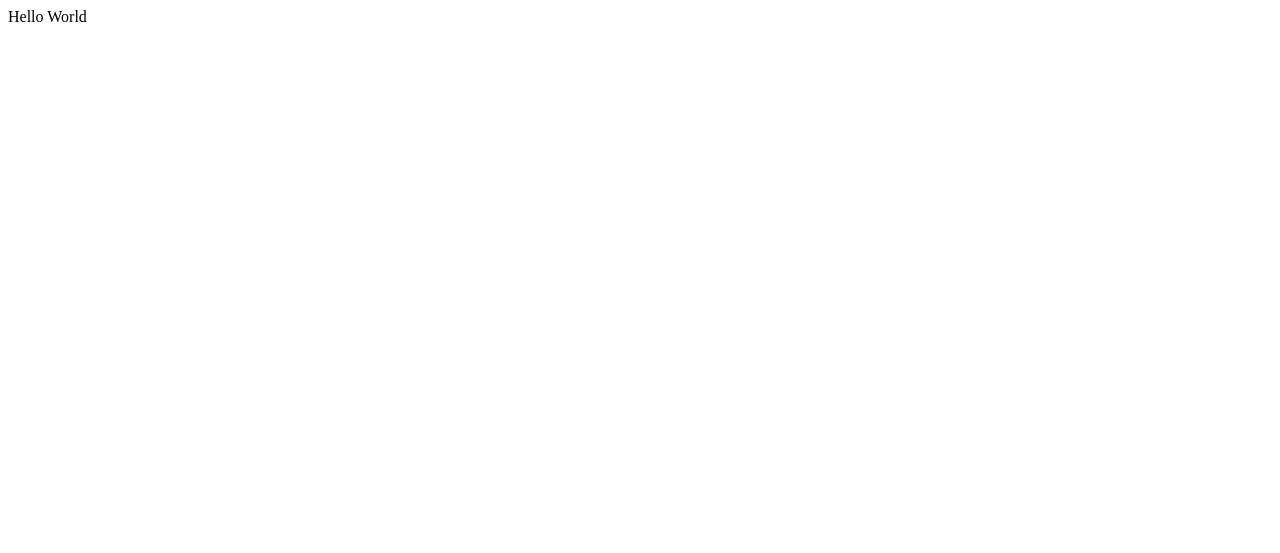
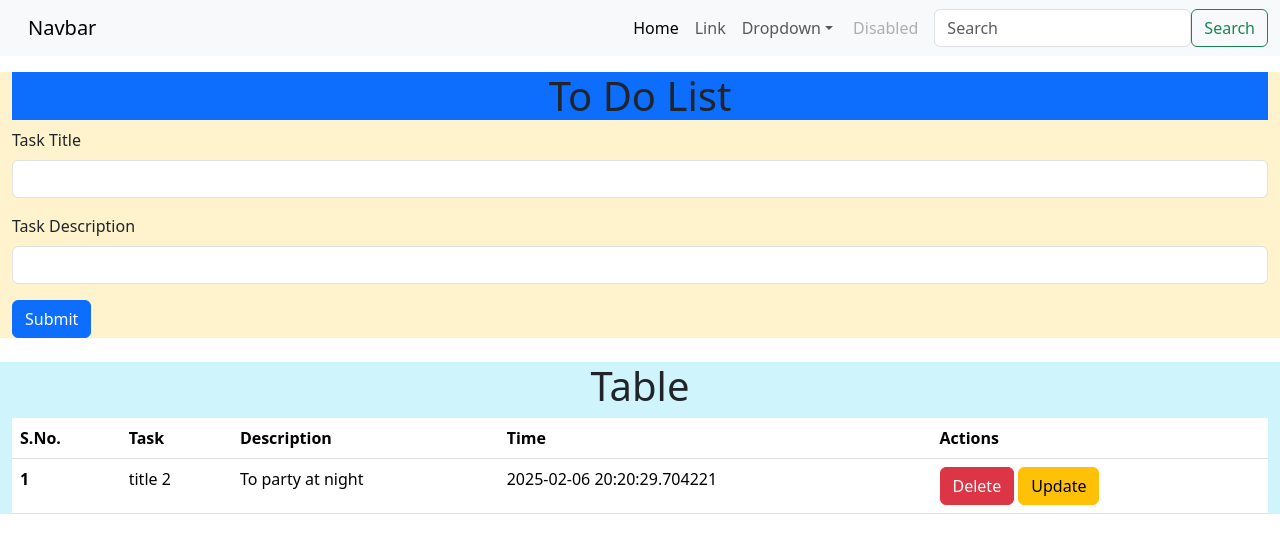
Before and after one commit to imawadh/Data-Science, a Flask app: page / in a window 1280 px wide. Before the commit the part shown is almost empty. Shown: the top 553 px of the page. Run offline with Flask 3, Linux system fonts and the light colour scheme; data comes from the database, SQL or seed files in the repository; both versions use the stored data as it was after the commit.

Commit message:
Almost Done with Flask

```diff
--- a/Python Flask/app.py
+++ b/Python Flask/app.py
@@ -1,24 +1,126 @@
+from flask import Flask, render_template,request,redirect
+from flask_sqlalchemy import SQLAlchemy
+from datetime import datetime
 
-from flask import Flask,render_template
+app = Flask(__name__)
+app.config['SQLALCHEMY_DATABASE_URI'] = 'sqlite:///todo.db' # In Flask, you would typically set SQLALCHEMY_DATABASE_URI in your application's configuration to specify which database SQLAlchemy should connect to.
+app.config['SQLALCHEMY_TRACK_MODIFICATIONS'] = False  # SQLALCHEMY_TRACK_MODIFICATIONS: This setting controls whether SQLAlchemy should track modifications to objects and emit signals. It’s typically set to False to prevent unnecessary overhead.
+
+db = SQLAlchemy(app)
+
+class Todo(db.Model):
+    sno = db.Column(db.Integer,primary_key = True)
+    task = db.Column(db.String(200),nullable=False)
+    desc = db.Column(db.String(500),nullable=False)
+    data_created = db.Column(db.DateTime,default=datetime.utcnow)
+
+    def __repr__(self) ->str:
+        return f"{self.sno} -- {self.task}"
+
+# @app.route("/")
+# def hello_world():
+#     return render_template('index.html')
+
+@app.route("/",methods=['GET','POST'])
+def hello_world():
+    # todo = Todo(task="First Todo" , desc= "Start Inversting in Stock Market")
+    # db.session.add(todo)
+    # db.session.commit()
+
+    task =''
+    desc = ''
+    if request.method=='POST':
+        print("Post method Using Form") # ye isliye hai ki hum jaye paye cmd se ki post method ayya hai
+        task = request.form.get('taskname')
+        desc = request.form.get('taskdesc')
+        todo = Todo(task=task,desc=desc)
+        db.session.add(todo)
+        db.session.commit()
+        all_todo = Todo.query.all()
+        return render_template('index.html',all_todo=all_todo)
+
+    all_todo = Todo.query.all()
+    return render_template('index.html', all_todo=all_todo)
 
 
-app = Flask(__name__)
+@app.route('/delete/<int:sno>')
+def delete(sno):
+    deleteTodo = Todo.query.filter_by(sno=sno).first()
+    db.session.delete(deleteTodo)
+    db.session.commit()
+    return redirect('/')
 
-# Base Route
-@app.route('/')
-def hello_world():
-    return render_template('index.html')
+@app.route('/show')
+def show():
+    # all_todo = Todo.query.all()
+    # print(all_todo)
+    return "This is a product page.."
 
-# Product Page
-@app.route('/products')
-def products():
-    return 'This is products page'
 
-# Product Skills
-@app.route('/skills')
-def skills():
-    return 'This is skills page'
+if __name__ == "__main__":
+    app.run(debug=True)
 
-# main driver function
-if __name__ == '__main__':
-    app.run(debug=True,port=8000)
+
+
+
+
+
+
+
+
+
+
+
+
+
+
+
+
+
+
+
+
+
+
+
+
+
+
+
+
+
+
+
+
+
+
+
+
+
+
+
+
+
+
+
+
+
+
+
+
+
+
+
+
+
+
+
+
+
+
+'''
+>>> from app import app, db  # Import your Flask app and db instance
+>>> with app.app_context():  # Push the application context
+>>>     db.create_all()  # Create the database tables
+
+'''
--- a/Python Flask/templates/index.html
+++ b/Python Flask/templates/index.html
@@ -1,11 +1,129 @@
+
 <!DOCTYPE html>
 <html lang="en">
 <head>
   <meta charset="UTF-8">
   <meta name="viewport" content="width=device-width, initial-scale=1.0">
-  <title>Document</title>
-</head>
-<body>
-  Hello World
-</body>
+  <!-- <meta http-equiv="refresh" content="2"> -->
+
+    <!-- Bootstrap CSS -->
+    <link rel="stylesheet" href="https://cdn.jsdelivr.net/npm/bootstrap@5.3.3/dist/css/bootstrap.rtl.min.css" integrity="sha384-dpuaG1suU0eT09tx5plTaGMLBsfDLzUCCUXOY2j/LSvXYuG6Bqs43ALlhIqAJVRb" crossorigin="anonymous">
+
+
+    <title>Hello !</title>
+  </head>
+  <body>
+
+    <nav class="navbar navbar-expand-lg bg-body-tertiary">
+      <div class="container-fluid">
+        <a class="navbar-brand" href="#">Navbar</a>
+        <button class="navbar-toggler" type="button" data-bs-toggle="collapse" data-bs-target="#navbarSupportedContent" aria-controls="navbarSupportedContent" aria-expanded="false" aria-label="Toggle navigation">
+          <span class="navbar-toggler-icon"></span>
+        </button>
+        <div class="collapse navbar-collapse" id="navbarSupportedContent">
+          <ul class="navbar-nav me-auto mb-2 mb-lg-0">
+            <li class="nav-item">
+              <a class="nav-link active" aria-current="page" href="#">Home</a>
+            </li>
+            <li class="nav-item">
+              <a class="nav-link" href="#">Link</a>
+            </li>
+            <li class="nav-item dropdown">
+              <a class="nav-link dropdown-toggle" href="#" role="button" data-bs-toggle="dropdown" aria-expanded="false">
+                Dropdown
+              </a>
+              <ul class="dropdown-menu">
+                <li><a class="dropdown-item" href="#">Action</a></li>
+                <li><a class="dropdown-item" href="#">Another action</a></li>
+                <li><hr class="dropdown-divider"></li>
+                <li><a class="dropdown-item" href="#">Something else here</a></li>
+              </ul>
+            </li>
+            <li class="nav-item">
+              <a class="nav-link disabled" aria-disabled="true">Disabled</a>
+            </li>
+          </ul>
+          <form class="d-flex" role="search">
+            <input class="form-control me-2" type="search" placeholder="Search" aria-label="Search">
+            <button class="btn btn-outline-success" type="submit">Search</button>
+          </form>
+        </div>
+      </div>
+    </nav>
+
+    <div class="container-fluid bg-warning-subtle">
+      <h1 class="text-center mt-3 bg-primary">To Do List</h1>
+      <form method="POST">
+        <div class="mb-3">
+          <label for="tasktitle" class="form-label">Task Title</label>
+          <input type="text" class="form-control" id="tasktitle" name="taskname" required>
+        </div>
+        <div class="mb-3">
+          <label for="desc" class="form-label">Task Description</label>
+          <input type="text" class="form-control" id="desc" name="taskdesc" required>
+        </div>
+
+        <button type="submit" class="btn btn-primary">Submit</button>
+      </form>
+    </div>
+
+    <div class="container-fluid mt-4 bg-info-subtle">
+      <h1 class="text-center">Table</h1>
+
+
+
+      {% if all_todo|length==0 %}
+      <div class="alert alert-warning alert-dismissible fade show" role="alert">
+        <strong>Nothing to Do .. </strong> You should check in if some task are pending add it here..
+
+        </button>
+      </div>
+      {% else %}
+      <table class="table p-3">
+        <thead>
+          <tr>
+            <th scope="col">S.No.</th>
+            <th scope="col">Task</th>
+            <th scope="col">Description</th>
+            <th scope="col">Time</th>
+            <th scope="col">Actions</th>
+          </tr>
+        </thead>
+        <tbody>
+          {% for todo in all_todo %}
+          <tr>
+            <th scope="row">{{loop.index}}</th>
+            <!-- {{todo.sno}} -- > agar ye use kiya hota to baad me jab kuchh bhi kisi sno ko delete karata to sidhe 1 ke baad 3 hota mtlb bich ka number nhi hota-->
+            <td>{{todo.task}}</td>
+            <td>{{todo.desc}}</td>
+            <td>{{todo.data_created}}</td>
+            <td>
+              <a href="/delete/{{todo.sno}}" type="button" class="btn btn-danger">Delete</a>
+              <a href="update/{{todo.sno}}" type="button" class="btn btn-warning">Update</a>
+            </td>
+          </tr>
+          {% endfor %}
+        </tbody>
+      </table>
+      {% endif %}
+
+    </div>
+
+
+
+
+
+
+
+    <!-- Optional JavaScript; choose one of the two! -->
+
+    <!-- Option 1: Bootstrap Bundle with Popper -->
+    <script src="https://cdn.jsdelivr.net/npm/bootstrap@5.3.3/dist/js/bootstrap.bundle.min.js" integrity="sha384-YvpcrYf0tY3lHB60NNkmXc5s9fDVZLESaAA55NDzOxhy9GkcIdslK1eN7N6jIeHz" crossorigin="anonymous"></script>
+
+    <!-- Option 2: Separate Popper and Bootstrap JS -->
+    <!--
+    <script src="https://cdn.jsdelivr.net/npm/@popperjs/core@2.11.8/dist/umd/popper.min.js" integrity="sha384-I7E8VVD/ismYTF4hNIPjVp/Zjvgyol6VFvRkX/vR+Vc4jQkC+hVqc2pM8ODewa9r" crossorigin="anonymous"></script>
+    <script src="https://cdn.jsdelivr.net/npm/bootstrap@5.3.3/dist/js/bootstrap.min.js" integrity="sha384-0pUGZvbkm6XF6gxjEnlmuGrJXVbNuzT9qBBavbLwCsOGabYfZo0T0to5eqruptLy" crossorigin="anonymous"></script>
+    -->
+  </body>
 </html>
```
Also changed, not shown: Python Flask/instance/todo.db (added).
